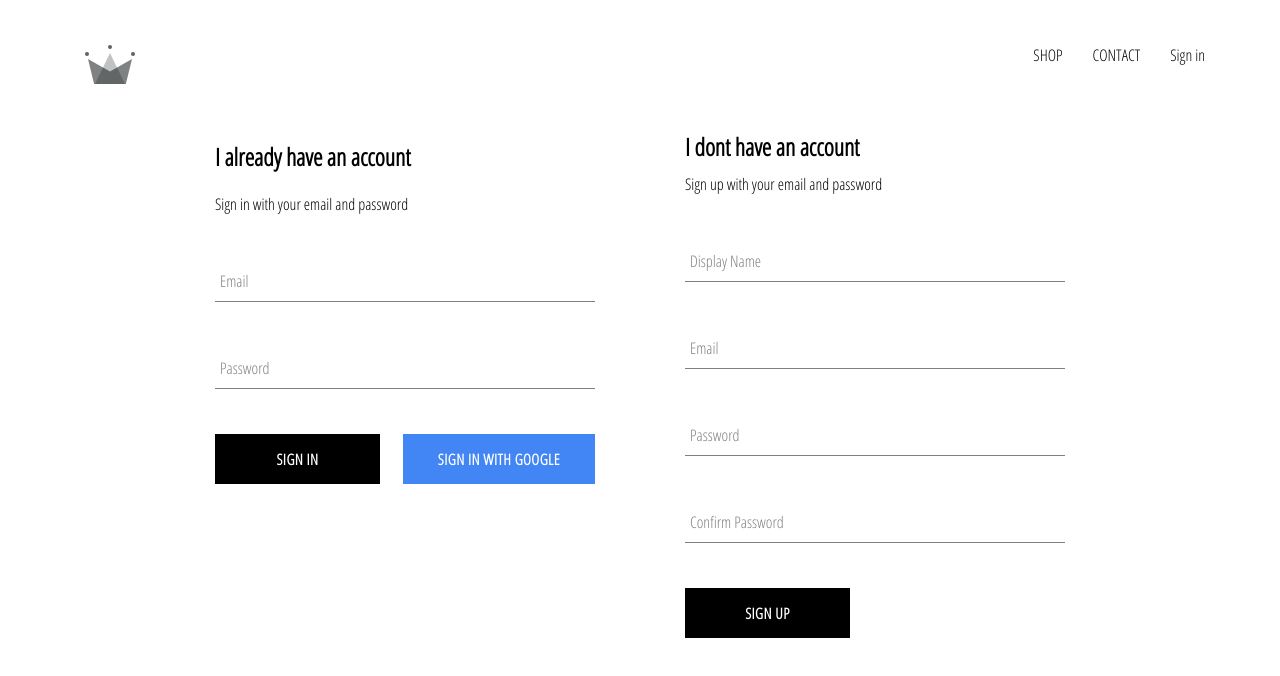
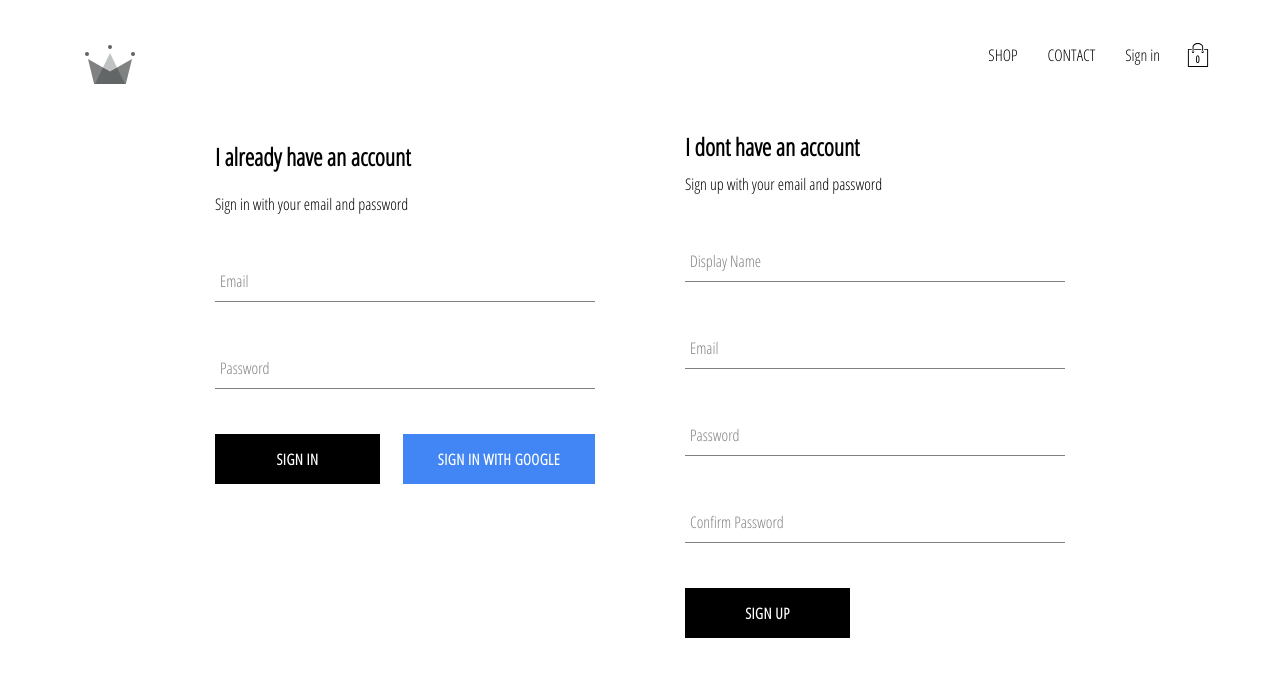
Before and after one commit to HartonoZhang/crwn-clothing, a React (Create React App) app: page /signin in a window 1280 px wide. Shown: the top 676 px of the page. Built offline with nearby package versions, Linux system fonts and the light colour scheme; no server answers.

Commit message:
added cartIcon and cartDropdown component to our aplication, aslo implemented cart reducer

```diff
--- /dev/null
+++ b/src/component/cart-dropdown/cart-dropdown.component.jsx
@@ -0,0 +1,14 @@
+import React from 'react';
+
+import CustomButton from '../custom-button/custom-button.component';
+
+import './cart-dropdown.styles.scss';
+
+const CartDropdown = () => (
+    <div className="cart-dropdown">
+        <div className="cart-items" />
+        <CustomButton>GO TO CHECKOUT</CustomButton>
+    </div>
+);
+
+export default CartDropdown;
--- /dev/null
+++ b/src/component/cart-dropdown/cart-dropdown.styles.scss
@@ -0,0 +1,24 @@
+.cart-dropdown {
+    position: absolute;
+    width: 240px;
+    height: 340px;
+    display: flex;
+    flex-direction: column;
+    padding: 20px;
+    border: 1px solid black;
+    background-color: white;
+    top: 90px;
+    right: 40px;
+    z-index: 5;
+
+    .cart-items {
+      height: 240px;
+      display: flex;
+      flex-direction: column;
+      overflow: scroll;
+    }
+
+    button {
+      margin-top: auto;
+    }
+  }
--- /dev/null
+++ b/src/component/cart-icon/cart-icon.component.jsx
@@ -0,0 +1,21 @@
+import React from 'react';
+import { connect } from 'react-redux';
+
+import {toggleCartHidden} from '../../redux/cart/cart.actions';
+
+import { ReactComponent as ShoppingIcon } from '../../assets/shopping-bag.svg';
+
+import './cart-icon.styles.scss';
+
+const CartIcon = ({ toggleCartHidden }) => (
+    <div className="cart-icon" onClick={toggleCartHidden}>
+        <ShoppingIcon className="shopping-icon" />
+        <span className="item-count">0</span>
+    </div>
+);
+
+const mapDispatchToProps = dispatch => ({
+    toggleCartHidden: () => dispatch(toggleCartHidden())
+});
+
+export default connect(null, mapDispatchToProps)(CartIcon);
--- /dev/null
+++ b/src/component/cart-icon/cart-icon.styles.scss
@@ -0,0 +1,21 @@
+.cart-icon {
+    width: 45px;
+    height: 45px;
+    position: relative;
+    display: flex;
+    align-items: center;
+    justify-content: center;
+    cursor: pointer;
+
+    .shopping-icon {
+      width: 24px;
+      height: 24px;
+    }
+
+    .item-count {
+      position: absolute;
+      font-size: 10px;
+      font-weight: bold;
+      bottom: 12px;
+    }
+  }
--- a/src/component/header/header.component.jsx
+++ b/src/component/header/header.component.jsx
@@ -5,8 +5,10 @@ import { connect } from 'react-redux';
 import './header.styles.scss';
 import { ReactComponent as Logo } from '../../assets/crown.svg';
 import { auth } from '../../firebase/firebase.utils';
+import CartIcon from '../cart-icon/cart-icon.component';
+import CartDropdown from '../cart-dropdown/cart-dropdown.component';
 
-const Header = ({currentUser}) => (
+const Header = ({currentUser, hidden}) => (
     <div className="header">
         <Link className="logo-container" to="/">
             <Logo className="logo" />
@@ -24,12 +26,17 @@ const Header = ({currentUser}) => (
                 :
                 (<Link className="option" to='/signin'>Sign in</Link>)
             }
+            <CartIcon />
         </div>
+        {
+            hidden? null : <CartDropdown />
+        }
     </div>
 )
 
-const mapStateToPops = state => ({
-    currentUser: state.user.currentUser
+const mapStateToPops = ({ user: {currentUser}, cart: {hidden}}) => ({
+    currentUser,
+    hidden
 });
 
 export default connect(mapStateToPops)(Header);
--- /dev/null
+++ b/src/redux/cart/cart.actions.js
@@ -0,0 +1,5 @@
+import CartActionTypes from './cart.types';
+
+export const toggleCartHidden = () => ({
+    type: CartActionTypes.TOGGLE_CART_HIDDEN
+});
--- /dev/null
+++ b/src/redux/cart/cart.reducer.js
@@ -0,0 +1,19 @@
+import CartActionTypes from './cart.types';
+
+const INITIAL_STATE = {
+    hidden: true
+};
+
+const cartReducer = (state=INITIAL_STATE, action) => {
+    switch(action.type){
+        case CartActionTypes.TOGGLE_CART_HIDDEN:
+            return {
+                ...state,
+                hidden: !state.hidden
+            };
+        default:
+            return state;
+    }
+};
+
+export default cartReducer;
--- /dev/null
+++ b/src/redux/cart/cart.types.js
@@ -0,0 +1,5 @@
+const CartActionTypes = {
+    TOGGLE_CART_HIDDEN: 'TOGGLE_CART_HIDDEN'
+}
+
+export default CartActionTypes;
--- a/src/redux/root-reducer.js
+++ b/src/redux/root-reducer.js
@@ -1,7 +1,9 @@
 import { combineReducers } from 'redux';
 
 import userReducer from './user/user.reducer';
+import cartReducer from './cart/cart.reducer';
 
 export default combineReducers({
-    user: userReducer
+    user: userReducer,
+    cart: cartReducer
 });
--- a/src/redux/user/user.actions.js
+++ b/src/redux/user/user.actions.js
@@ -1,6 +1,6 @@
-import { userActionTypes } from './user.types';
+import UserActionTypes from './user.types';
 
 export const setCurrentUser = user => ({
-    type: userActionTypes.SET_CURRENT_USER,
+    type: UserActionTypes.SET_CURRENT_USER,
     payload: user
 });
--- a/src/redux/user/user.reducer.js
+++ b/src/redux/user/user.reducer.js
@@ -1,4 +1,4 @@
-import { userActionTypes } from './user.types';
+import UserActionTypes from './user.types';
 
 const INITIAL_STATE = {
     currentUser: null
@@ -6,7 +6,7 @@ const INITIAL_STATE = {
 
 const userReducer = (state = INITIAL_STATE, action) => {
     switch(action.type){
-        case userActionTypes.SET_CURRENT_USER:
+        case UserActionTypes.SET_CURRENT_USER:
             return {
                 ...state,
                 currentUser: action.payload
--- a/src/redux/user/user.types.js
+++ b/src/redux/user/user.types.js
@@ -1,3 +1,5 @@
-export const userActionTypes = {
+const UserActionTypes = {
     SET_CURRENT_USER: 'SET_CURRENT_USER'
 }
+
+export default UserActionTypes;
```
Also changed, not shown: src/assets/shopping-bag.svg (added).
